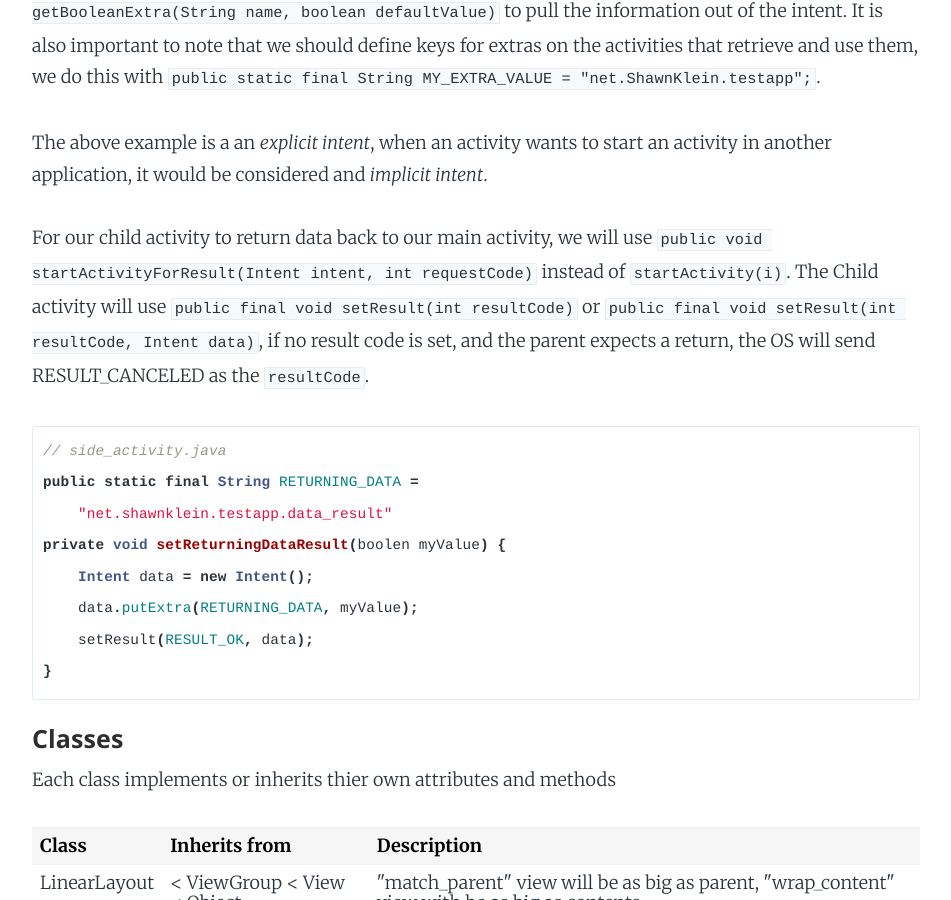
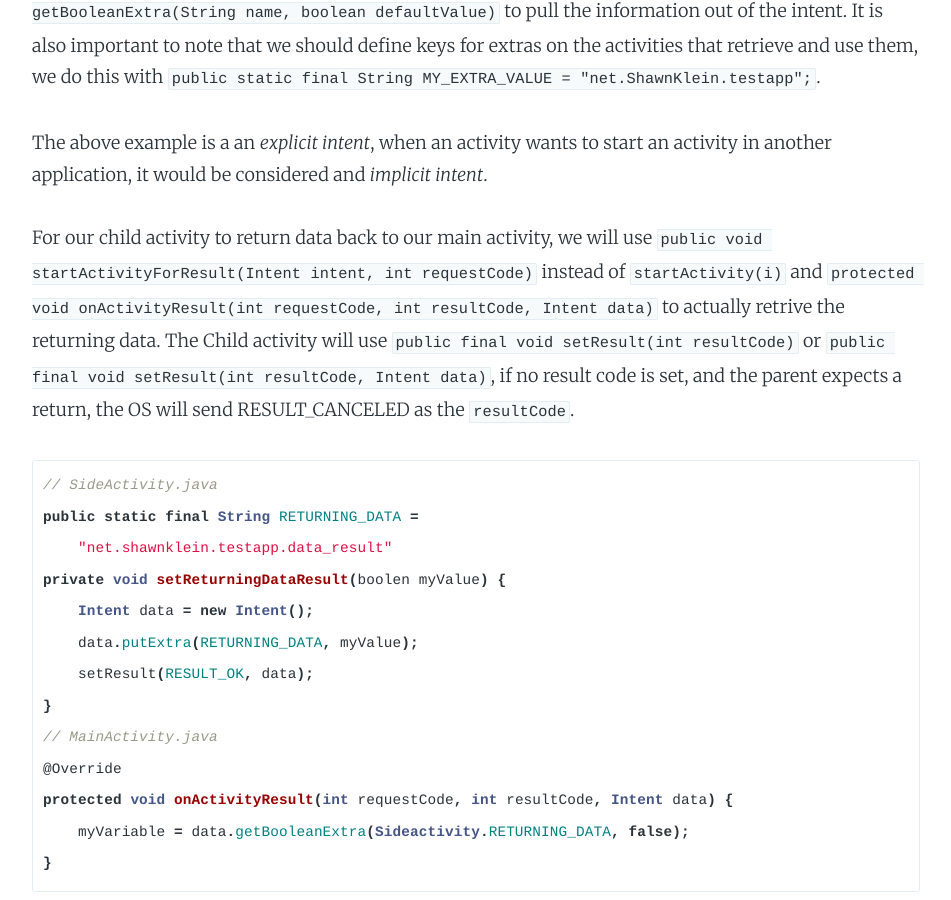
Before and after one commit to Carpk/ShawnKlein, a Jekyll site: the page built from _posts/2016-07-16-introduction-to-android.md, in a window 1280 px wide and 900 px high, scrolled down 2384 px. Shown: the whole window, without its empty margins (164-1115 px from the left). Built offline with Jekyll 4.4.1, drawn with Linux system fonts in a browser that asks for light colours; nearby versions of some CDN libraries; some web fonts are replaced; Markdown is read by kramdown in place of the engine named in the settings; some of the changed text lies outside the part shown.

Commit message:
write section regarding onActivityResult() for returning a value to the parent activity

`````diff
--- a/_posts/2016-07-16-introduction-to-android.md
+++ b/_posts/2016-07-16-introduction-to-android.md
@@ -54,10 +54,10 @@ The ActivityManager will then check the package's manifest for a declaration wit
 
 The above example is a an _explicit intent_, when an activity wants to start an activity in another application, it would be considered and _implicit intent_.
 
-For our child activity to return data back to our main activity, we will use `public void startActivityForResult(Intent intent, int requestCode)` instead of `startActivity(i)`. The Child activity will use `public final void setResult(int resultCode)` or `public final void setResult(int resultCode, Intent data)`, if no result code is set, and the parent expects a return, the OS will send RESULT_CANCELED as the `resultCode`.
+For our child activity to return data back to our main activity, we will use `public void startActivityForResult(Intent intent, int requestCode)` instead of `startActivity(i)` and `protected void onActivityResult(int requestCode, int resultCode, Intent data)` to actually retrive the returning data. The Child activity will use `public final void setResult(int resultCode)` or `public final void setResult(int resultCode, Intent data)`, if no result code is set, and the parent expects a return, the OS will send RESULT_CANCELED as the `resultCode`.
 
 ````java
-// side_activity.java
+// SideActivity.java
 public static final String RETURNING_DATA =
     "net.shawnklein.testapp.data_result"
 private void setReturningDataResult(boolen myValue) {
@@ -65,7 +65,15 @@ private void setReturningDataResult(boolen myValue) {
     data.putExtra(RETURNING_DATA, myValue);
     setResult(RESULT_OK, data);
 }
+// MainActivity.java
+@Override
+protected void onActivityResult(int requestCode, int resultCode, Intent data) {
+    myVariable = data.getBooleanExtra(Sideactivity.RETURNING_DATA, false);
+}
 ````
+
+To retrieve our returing data, we use `protected void onActivityResult()`
+
 
 #### Classes
 
`````
